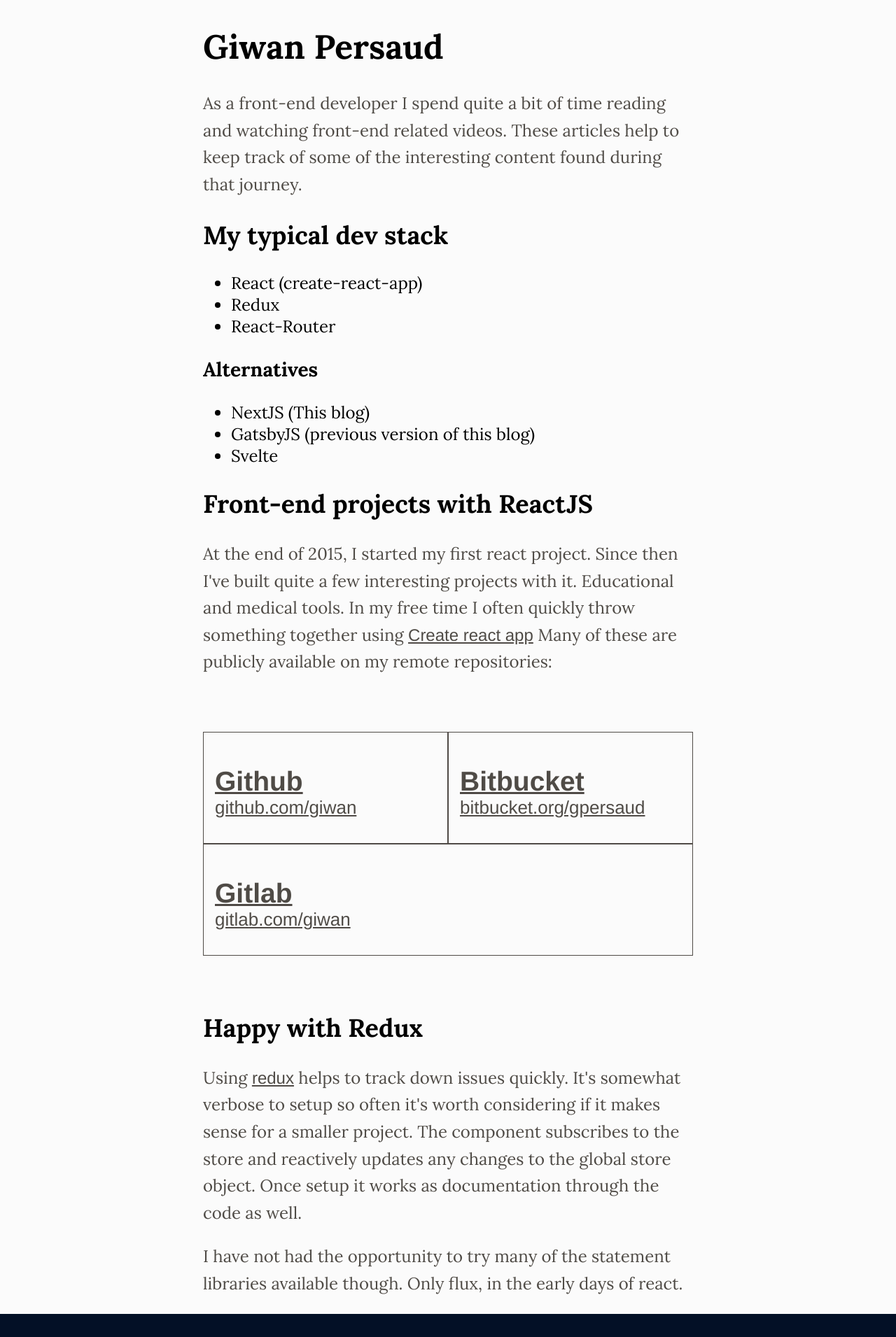
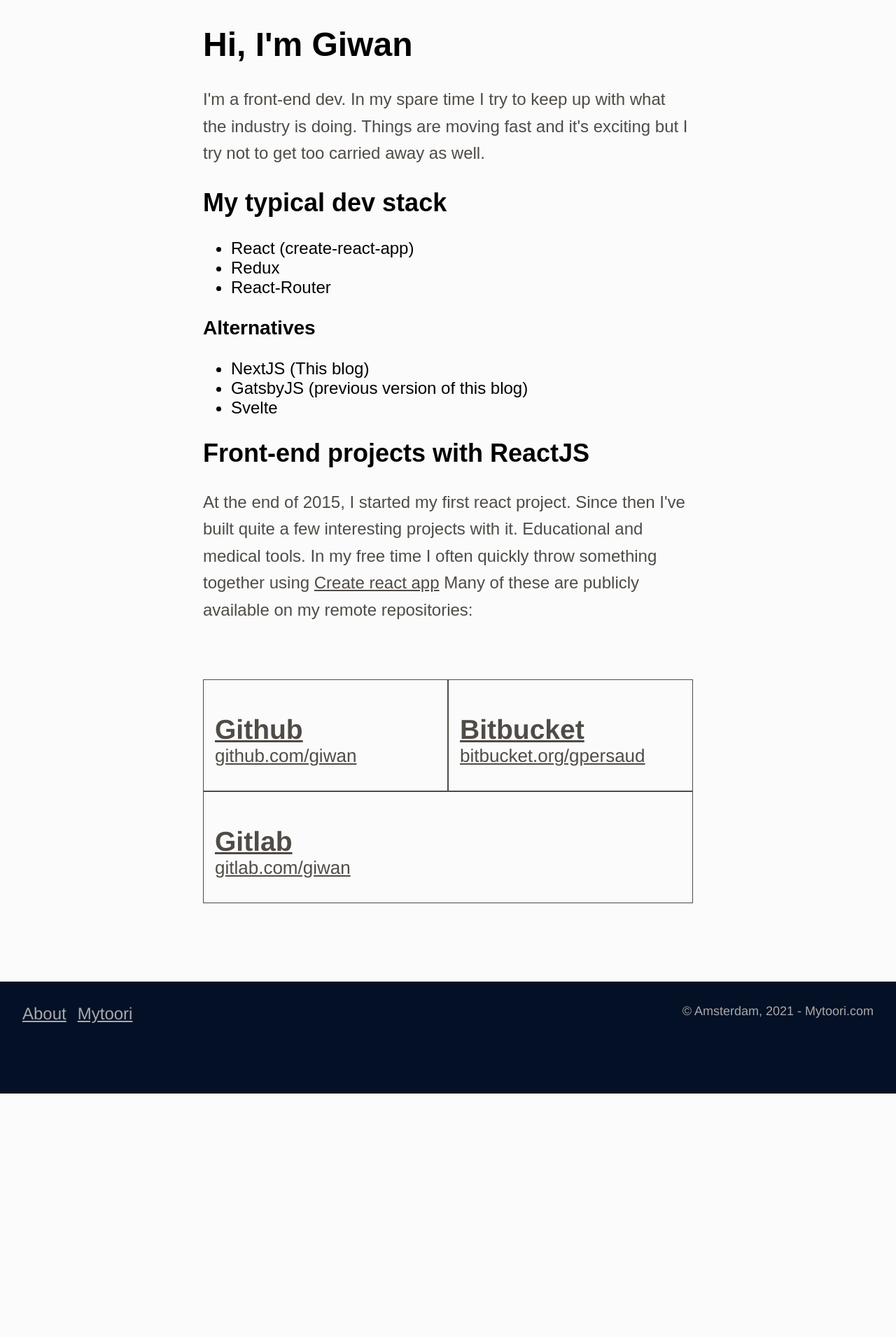
Before and after one commit to Giwan/blog, a Next.js app: page /about in a window 1280 px wide. Shown: the part 140-2051 px from the top of the page at 70% size. After the commit the page ends 1703 px from the top, so only its background shows below. Built offline with nearby package versions, Linux system fonts and the light colour scheme.

Commit message:
filter and footer style fixes

```diff
--- a/components/Footer/footer.module.css
+++ b/components/Footer/footer.module.css
@@ -7,6 +7,7 @@
     min-height: calc(var(--unit) * 10);
     /* margin-top: calc(var(--unit) * 2); */
     font-family: var(--font-family-header);
+    margin-top: calc(var(--unit) *2);
 }
 
 .footer ul {
--- a/components/ToolsList/FilterTools.module.css
+++ b/components/ToolsList/FilterTools.module.css
@@ -4,7 +4,7 @@
     /* margin-right: var(--unit); */
     margin-right: 2px;
     color: var(--color-primary-light);
-    padding: 0 calc(var(--unit) /2);
+    padding: calc(var(--unit) /2);
     font-family: var(--font-family-meta);
     text-transform: uppercase;
     cursor: pointer;
--- a/data/about.mdx
+++ b/data/about.mdx
@@ -1,9 +1,8 @@
 import Repos from "../components/Repos/Repos";
 
-# Giwan Persaud
-
-As a front-end developer I spend quite a bit of time reading and watching front-end related videos.
-These articles help to keep track of some of the interesting content found during that journey.
+# Hi, I'm Giwan
+I'm a front-end dev. In my spare time I try to keep up with what the industry is doing.
+Things are moving fast and it's exciting but I try not to get too carried away as well.
 
 ## My typical dev stack
 
@@ -26,13 +25,3 @@
 Many of these are publicly available on my remote repositories:
 
 <Repos />
-
-## Happy with Redux
-
-Using <a href="https://redux.js.org/" target="_blank" alt="Link to redux website">redux</a> helps to track down issues quickly.
-It's somewhat verbose to setup so often it's worth considering if it makes sense for a smaller project.
-The component subscribes to the store and reactively updates any changes to the global store object.
-Once setup it works as documentation through the code as well.
-
-I have not had the opportunity to try many of the statement libraries available though.
-Only flux, in the early days of react.
--- a/styles/about.module.css
+++ b/styles/about.module.css
@@ -1,4 +1,5 @@
 .aboutContainer {
     max-width: 700px;
     margin: 0 auto;
+    font-family: Arial, Helvetica, sans-serif;
 }
```
